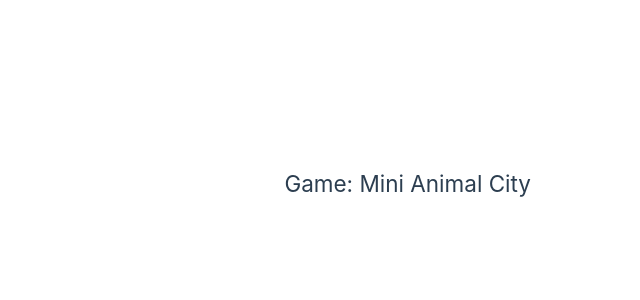
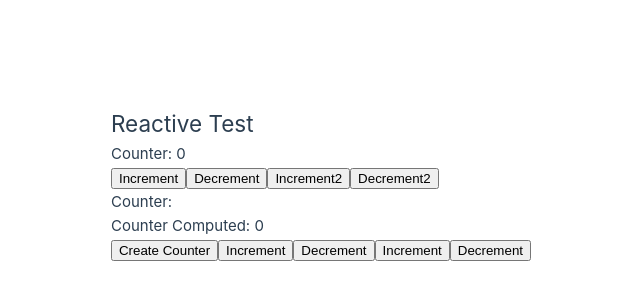
Before and after one commit to kaonlee/vue3-app, a Vue app: page /1 in a window 1280 px wide. Shown: the part 216-516 px from the top of the page, without its empty margins (109-749 px from the left). Built offline with nearby package versions, Linux system fonts and the light colour scheme; the HTML template or start-up script is replaced by a standard one.

Commit message:
feat:  reactive test

```diff
--- /dev/null
+++ b/src/models/Counter.js
@@ -0,0 +1,18 @@
+export class Counter {
+    constructor(initialValue = 0) {
+        this.value = initialValue;
+    }
+
+    increment() {
+        this.value += 1;
+    }
+
+    decrement() {
+        this.value -= 1;
+    }
+
+    reset() {
+        this.value = 0;
+    }
+
+}
--- a/src/router/index.ts
+++ b/src/router/index.ts
@@ -11,11 +11,11 @@
     },
     {
       path: '/1',
-      name: 'game-mini-city',
+      name: 'reactive-test',
       // route level code-splitting
       // this generates a separate chunk (About.[hash].js) for this route
       // which is lazy-loaded when the route is visited.
-      component: () => import('../views/MiniCityView.vue'),
+      component: () => import('../views/ReactiveTest.vue'),
     },
   ],
 })
--- a/src/views/HomeView.vue
+++ b/src/views/HomeView.vue
@@ -5,7 +5,7 @@
     <header>
     <div class="wrapper">
       <nav>
-        <RouterLink :to="{ name: 'game-mini-city'}">Mini Animal City v.0.1</RouterLink>
+        <RouterLink :to="{ name: 'reactive-test'}">Counter</RouterLink>
       </nav>
     </div>
   </header>
--- a/src/views/MiniCityView.vue
+++ /dev/null
@@ -1,9 +0,0 @@
-<script setup lang="ts"></script>
-
-<template>
-  <main>
-    <header>
-    <h2>Game: Mini Animal City</h2>
-  </header>
-  </main>
-</template>
--- /dev/null
+++ b/src/views/ReactiveTest.vue
@@ -0,0 +1,51 @@
+<script setup lang="ts">
+import {Counter} from '@/models/Counter'
+import { reactive, ref, computed } from 'vue'
+
+const counter = reactive(new Counter())
+function counterIncrement() {
+  counter.increment()
+}
+function counterDecrement() {
+  counter.decrement()
+}
+
+
+const counter2 = ref(null)
+
+function createCounter() {
+  counter2.value = new Counter()
+}
+const counter2ValueComputed = computed(() => counter2.value? counter2.value.value : 0)
+function counterIncrement2() {
+  counter2.value?.increment()
+}
+function counterDecrement2() {
+  counter2.value?.decrement()
+}
+
+</script>
+
+<template>
+  <main>
+    <header>
+    <h2>Reactive Test</h2>
+  </header>
+    <div class="wrapper">
+      <p>Counter: {{ counter.value }}</p>
+      <button @click="counter.increment()">Increment</button>
+      <button @click="counter.decrement()">Decrement</button>
+      <button @click="counterIncrement">Increment2</button>
+      <button @click="counterDecrement">Decrement2</button>
+    </div>
+    <div class="wrapper">
+      <p>Counter: {{ counter2?.value }}</p>
+      <p>Counter Computed: {{ counter2ValueComputed }}</p>
+      <button @click="createCounter">Create Counter</button>
+      <button @click="counter2?.increment()">Increment</button>
+      <button @click="counter2?.decrement()">Decrement</button>
+      <button @click="counterIncrement2">Increment</button>
+      <button @click="counterDecrement2">Decrement</button>
+    </div>
+  </main>
+</template>
```
